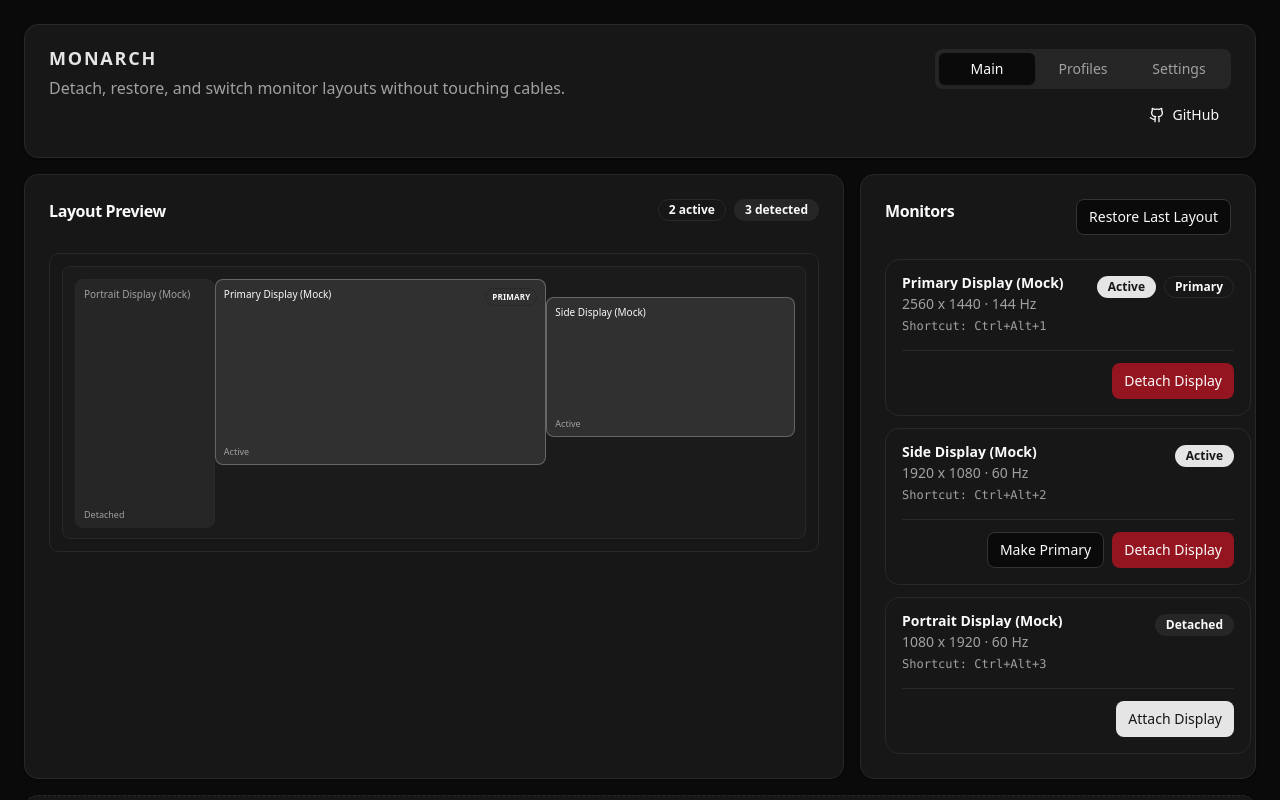
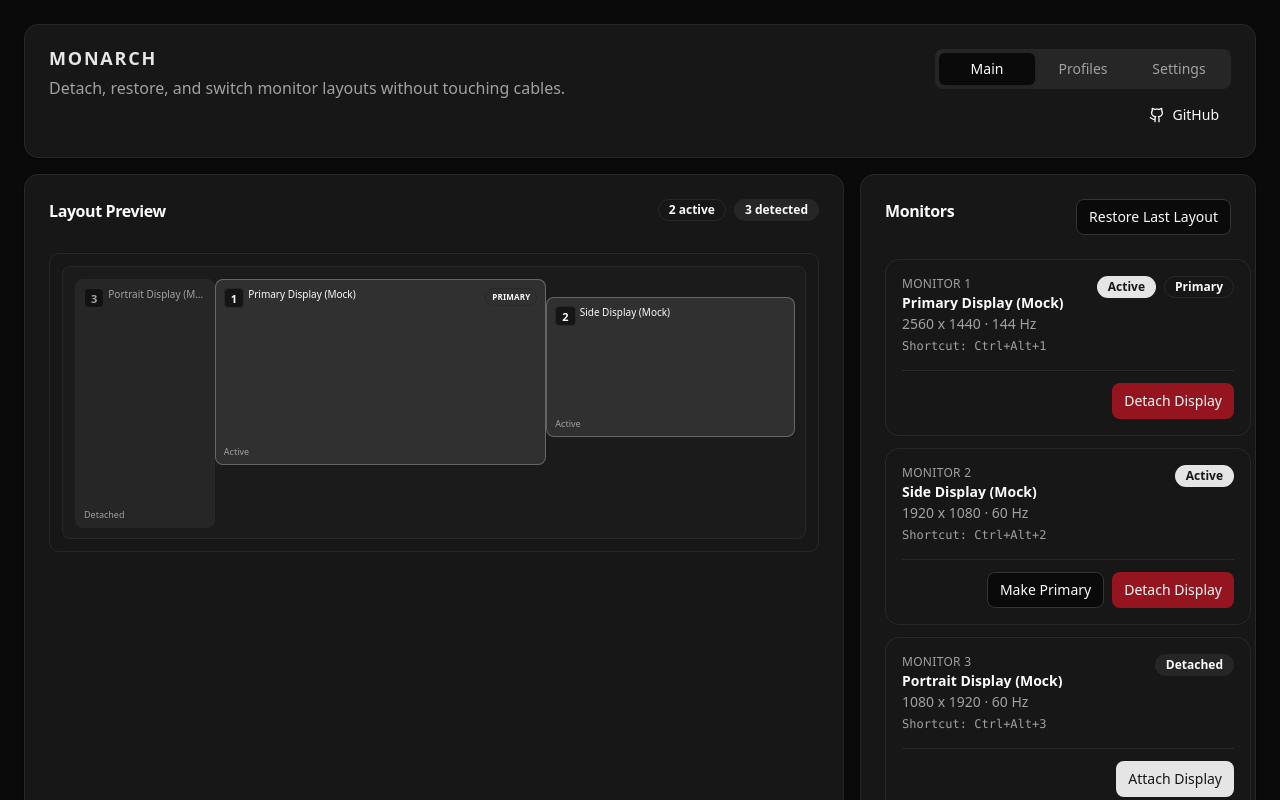
Before and after one commit to Nuzair46/Monarch, a React (Vite) app: page / in a window 1280 px wide. Shown: the top 800 px of the page. Built offline with nearby package versions, Linux system fonts and the light colour scheme.

Commit message:
#4 added monitor identification number

```diff
--- a/web/app/components/layout-preview.tsx
+++ b/web/app/components/layout-preview.tsx
@@ -19,6 +19,13 @@ function layoutBounds(snapshot: AppSnapshot | null) {
 
 export function LayoutPreview({ snapshot }: { snapshot: AppSnapshot | null }) {
   const bounds = useMemo(() => layoutBounds(snapshot), [snapshot]);
+  const monitorNumberByDisplayKey = useMemo(
+    () =>
+      new Map(
+        (snapshot?.displays ?? []).map((display, index) => [display.id_key, index + 1]),
+      ),
+    [snapshot],
+  );
 
   if (!snapshot || !bounds) {
     return (
@@ -44,6 +51,7 @@ export function LayoutPreview({ snapshot }: { snapshot: AppSnapshot | null }) {
       >
         {snapshot.layout.outputs.map((output) => {
           const display = snapshot.displays.find((d) => d.id_key === output.display_key);
+          const monitorNumber = monitorNumberByDisplayKey.get(output.display_key);
           const active = output.enabled;
 
           return (
@@ -61,12 +69,23 @@ export function LayoutPreview({ snapshot }: { snapshot: AppSnapshot | null }) {
                 width: `${Math.max(42, output.resolution.width * scale)}px`,
                 height: `${Math.max(28, output.resolution.height * scale)}px`,
               }}
-              title={display?.friendly_name ?? output.display_key}
+              title={
+                monitorNumber
+                  ? `Monitor ${monitorNumber}: ${display?.friendly_name ?? output.display_key}`
+                  : (display?.friendly_name ?? output.display_key)
+              }
             >
               <div className="flex min-w-0 items-start justify-between gap-1">
-                <span className="truncate text-[10px] font-medium leading-tight">
-                  {display?.friendly_name ?? "Display"}
-                </span>
+                <div className="flex min-w-0 items-start gap-1">
+                  {monitorNumber ? (
+                    <span className="inline-flex h-5 min-w-5 shrink-0 items-center justify-center rounded border bg-background/70 px-1.5 text-[11px] font-bold leading-none">
+                      {monitorNumber}
+                    </span>
+                  ) : null}
+                  <span className="truncate text-[10px] font-medium leading-tight">
+                    {display?.friendly_name ?? "Display"}
+                  </span>
+                </div>
                 {output.primary ? (
                   <span className="shrink-0 rounded-full border px-1.5 py-0.5 text-[8px] font-semibold uppercase tracking-wide">
                     Primary
--- a/web/app/components/main-tab.tsx
+++ b/web/app/components/main-tab.tsx
@@ -73,6 +73,7 @@ export function MainTab({
                   <MonitorCard
                     key={display.id_key}
                     display={display}
+                    monitorNumber={index + 1}
                     shortcutLabel={indexedShortcutLabel(displayShortcutBase, index)}
                     shortcutsEnabled={shortcutsEnabled}
                     busy={actionBusy}
--- a/web/app/components/monitor-card.tsx
+++ b/web/app/components/monitor-card.tsx
@@ -5,6 +5,7 @@ import type { DisplayInfo } from "@/types";
 
 type MonitorCardProps = {
   display: DisplayInfo;
+  monitorNumber: number;
   shortcutLabel: string | null;
   shortcutsEnabled: boolean;
   busy: boolean;
@@ -16,6 +17,7 @@ type MonitorCardProps = {
 
 export function MonitorCard({
   display,
+  monitorNumber,
   shortcutLabel,
   shortcutsEnabled,
   busy,
@@ -31,6 +33,9 @@ export function MonitorCard({
     <article className="rounded-xl border p-4">
       <div className="flex flex-wrap items-start justify-between gap-3">
         <div className="min-w-0 space-y-1">
+          <p className="text-xs font-medium uppercase tracking-wide text-muted-foreground">
+            Monitor {monitorNumber}
+          </p>
           <h3 className="truncate text-sm font-semibold leading-none text-foreground">
             {display.friendly_name}
           </h3>
```
